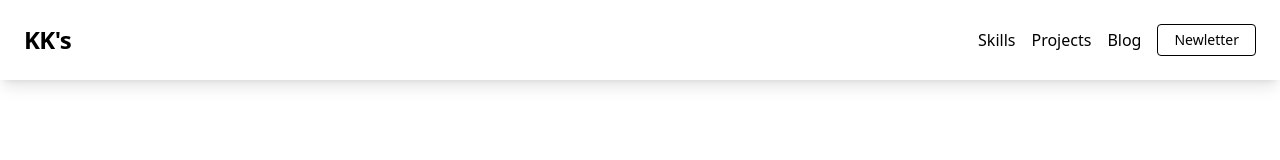
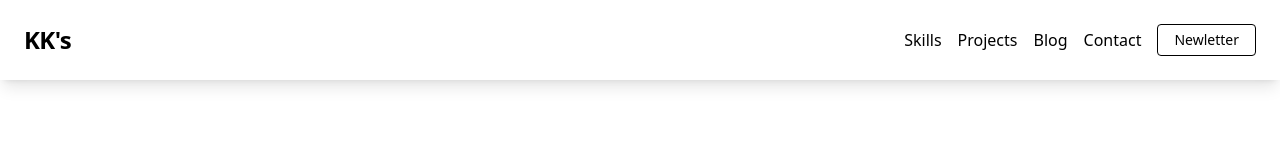
Before and after one commit to Koushlendra-Kumar/webdevkoushal, a React (Create React App) app: page / in a window 1280 px wide. Shown: the top 160 px of the page. Built offline with nearby package versions, Linux system fonts and the light colour scheme.

Commit message:
Add contact link to navbar

```diff
--- a/src/components/Contact.tsx
+++ b/src/components/Contact.tsx
@@ -2,7 +2,7 @@ import React from 'react';
 
 function Contact() {
     return (
-        <div className='pt-20 sm:pt-24 lg:pt-32 p-6'>
+        <div id='contact' className='pt-20 sm:pt-24 lg:pt-32 p-6'>
             <h3 className='text-slate-900 font-extrabold text-3xl sm:text-4xl lg:text-4xl tracking-tight text-center'>Contact me</h3>
             <div className='flex items-center justify-center'>
                 <a href="#twitter"><svg className="fill-current h-12 w-12 m-6" xmlns="http://www.w3.org/2000/svg" width="50" height="50" viewBox="0 0 16 16"><title>Twitter</title><path fill="#03A9F4" d="M16 3.539a6.839 6.839 0 0 1-1.89.518 3.262 3.262 0 0 0 1.443-1.813 6.555 6.555 0 0 1-2.08.794 3.28 3.28 0 0 0-5.674 2.243c0 .26.022.51.076.748a9.284 9.284 0 0 1-6.761-3.431 3.285 3.285 0 0 0 1.008 4.384A3.24 3.24 0 0 1 .64 6.578v.036a3.295 3.295 0 0 0 2.628 3.223 3.274 3.274 0 0 1-.86.108 2.9 2.9 0 0 1-.621-.056 3.311 3.311 0 0 0 3.065 2.285 6.59 6.59 0 0 1-4.067 1.399c-.269 0-.527-.012-.785-.045A9.234 9.234 0 0 0 5.032 15c6.036 0 9.336-5 9.336-9.334 0-.145-.005-.285-.012-.424A6.544 6.544 0 0 0 16 3.539z"/></svg></a>
--- a/src/components/Header.tsx
+++ b/src/components/Header.tsx
@@ -23,6 +23,9 @@ function Header() {
                 <a href="#responsive-header" className="block mt-4 lg:inline-block lg:mt-0 font-medium text-base text-black hover:text-cyan-400 mr-4">
                     Blog
                 </a>
+                <a href="#contact" className="block mt-4 lg:inline-block lg:mt-0 font-medium text-base text-black hover:text-cyan-400 mr-4">
+                    Contact
+                </a>
             </div>
             <div>
             <a href="#Newsletter" className="inline-block text-sm px-4 py-2 leading-none border rounded font-medium text-base text-black border-black hover:border-red-500 hover:text-white hover:bg-red-500 mt-4 lg:mt-0">Newletter</a>
```
